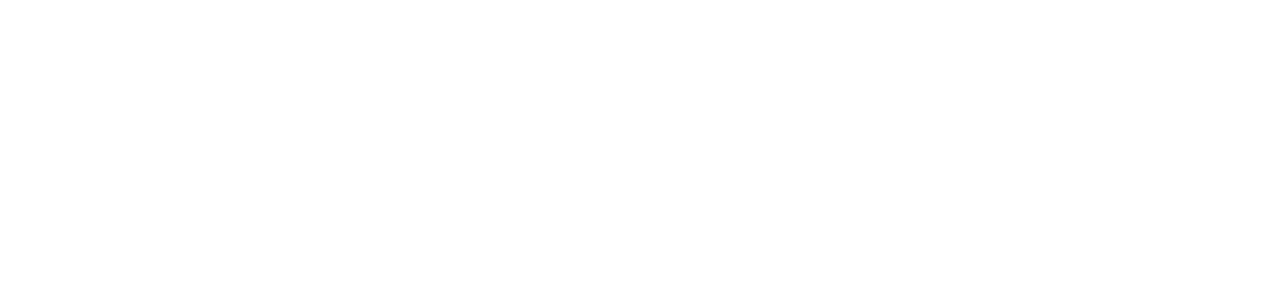
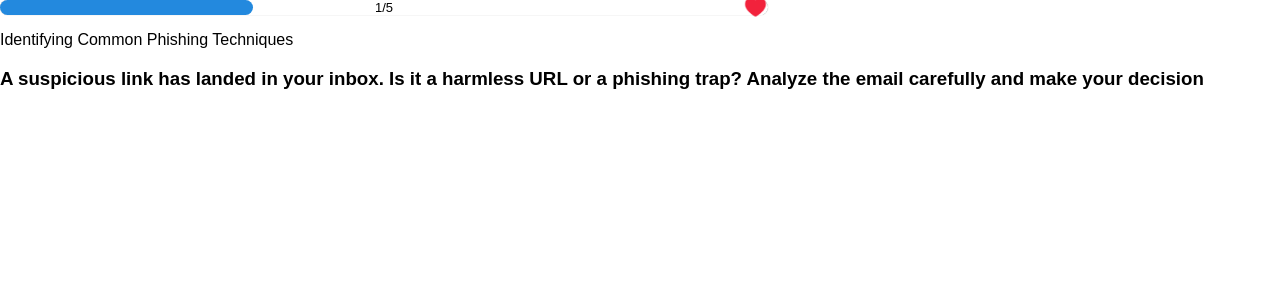
Before and after one commit to TimiDev19/ShieldEd, a React (Create React App) app: page /challenges in a window 1280 px wide. Before the commit this address had no page. Shown: the top 300 px of the page. Built offline with nearby package versions, Linux system fonts and the light colour scheme; a web font is replaced by a local one.

Commit message:
link challenges page

```diff
--- a/src/App.js
+++ b/src/App.js
@@ -2,6 +2,7 @@
 import Dashboard from './pages/Dashboard';
 import {BrowserRouter as Router, Route, Routes } from 'react-router-dom';
 import learningCard from './pages/learningCard.js';
+import challenges from './pages/challenges.js';
 
 function App() {
   return (
@@ -10,6 +11,7 @@
         <Routes>
         <Route path="/" exact Component={Dashboard}/>
         <Route path="/learningCard" exact Component={learningCard}/>
+        <Route path="/challenges" exact Component={challenges}/>
         </Routes>
       </Router>
     </div>
--- a/src/pages/Dashboard.js
+++ b/src/pages/Dashboard.js
@@ -130,7 +130,7 @@
                                         <h3>3 UNITS</h3>
                                     </div>
                                     <div className='bodyImage'>
-                                        <img src={card1} className='card1img'/>
+                                        <img src={card1} />
                                     </div>
                                 </div>
                                 <div className='progressBar'>
--- a/src/pages/challenge.js
+++ b/src/pages/challenges.js
@@ -1,4 +1,5 @@
 import heartIcon from '../assets/heartIcon.png'
+import { Link } from 'react-router-dom'
 
 const challenges = () => {
   return (
--- a/src/pages/learningCard.js
+++ b/src/pages/learningCard.js
@@ -58,7 +58,7 @@
               </div>
 
                   <div className='secondBtn'>
-                  <button className='btn2'>Start challenge <h4><WhatshotOutlinedIcon className='icons' /></h4></button>
+                  <Link to="/challenges"><button className='btn2'>Start challenge <h4><WhatshotOutlinedIcon className='icons' /></h4></button></Link>
                   </div>
 
         </div>
--- a/src/styles/challenges.css
+++ b/src/styles/challenges.css
@@ -8,9 +8,9 @@
   width: 70%;
   background-color: white;
   border-radius: 10px;
-    margin-top: 0;
-    padding: 0;
-    box-shadow: 0 0 .05rem gray;
+  margin-top: 50px;
+  padding: 10px;
+  box-shadow: 0 0 0.05rem gray;
   display: flex;
   justify-content: space-between;
 }
@@ -18,11 +18,11 @@
 .progress {
   height: 15px;
   width: 40%;
-    background-color: #2389DE;
+  background-color: #2389de;
   border-radius: 10px;
 }
 
-.progressText{
+.progressText {
   width: 303%;
   background-color: transparent;
   height: 15px;
@@ -31,7 +31,8 @@
   font-size: 13px;
 }
 
-.progressBar img{
+.progressBar img {
   align-self: center;
   height: 25px;
+  margin-top: 10px;
 }
```
Lines whose indentation alone changed are shown as unchanged.
